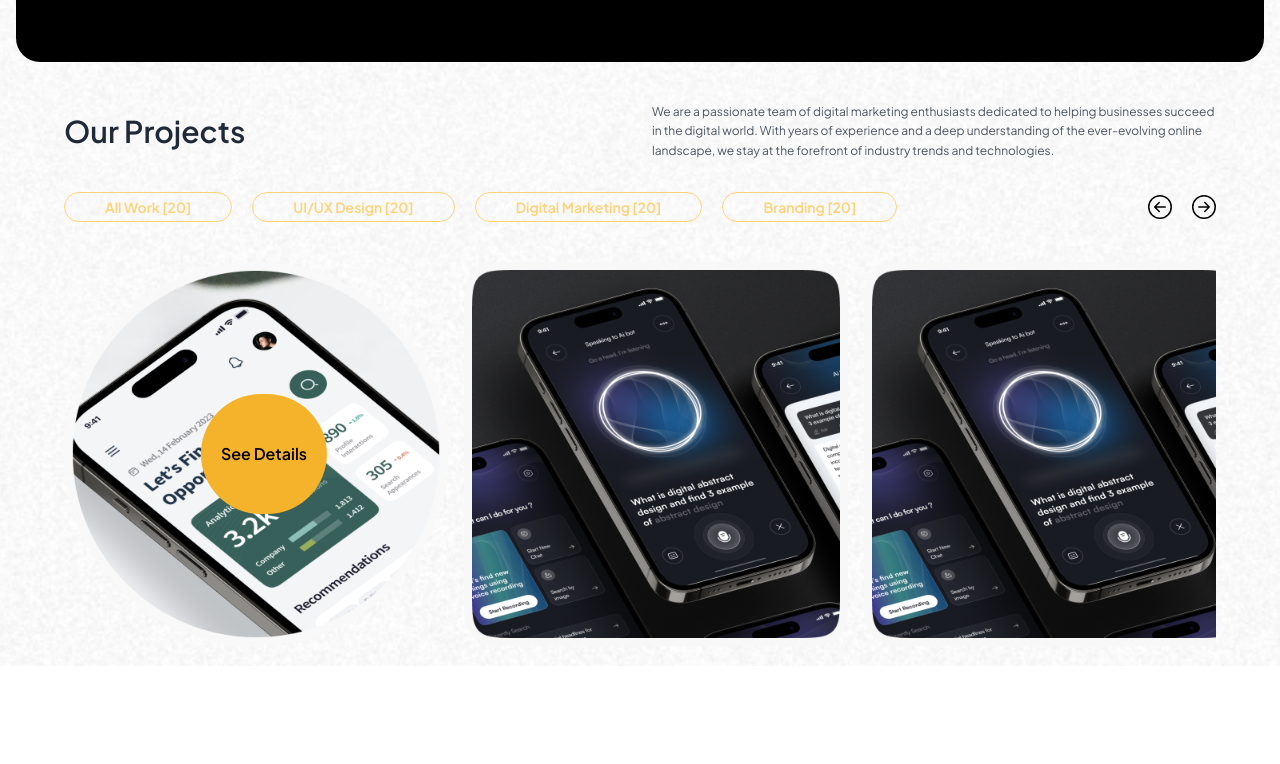
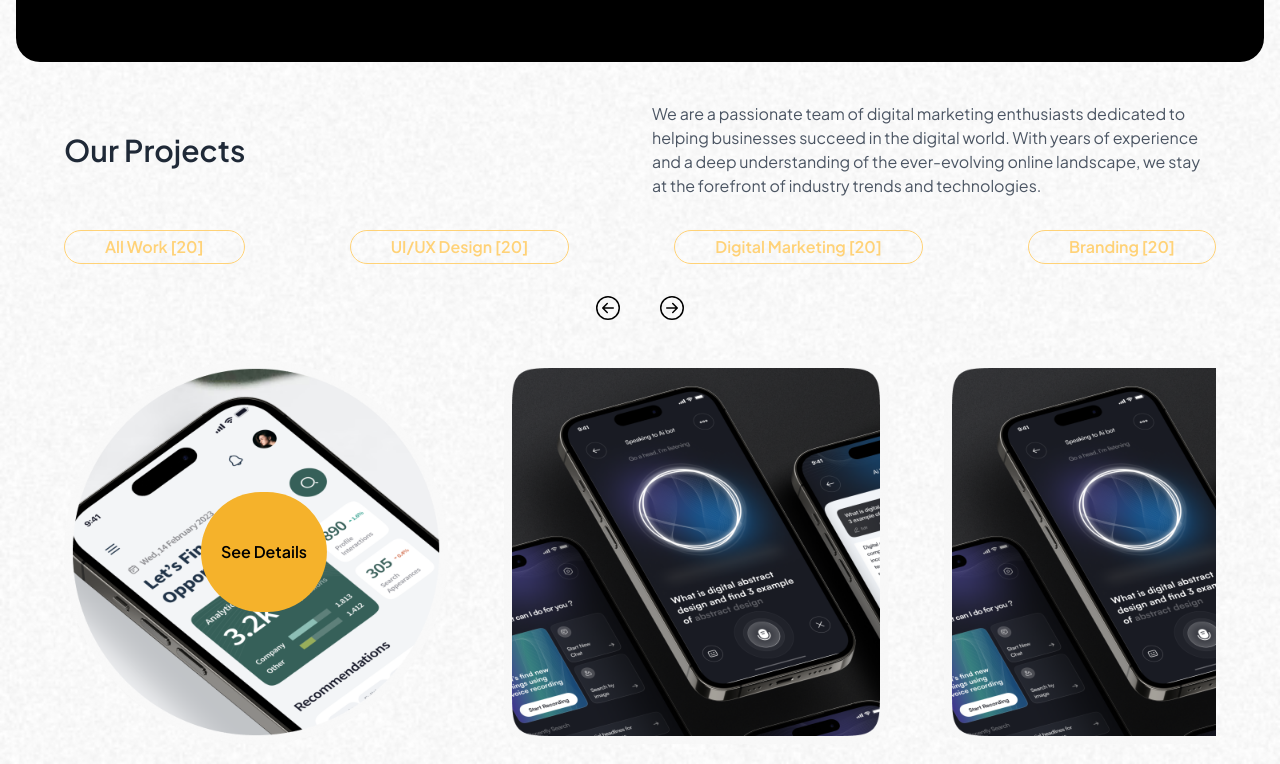
Before and after one commit to 7vTr0x7/ZoomTech, a React (Vite) app in the folder frontend/: page / in a window 1280 px wide. Shown: the part 1123-1887 px from the top of the page. Before the commit the page ends 1789 px from the top, so only its background shows below. Built offline with nearby package versions, Linux system fonts and the light colour scheme.

Commit message:
feat: Projects

```diff
--- a/frontend/src/components/home/Projects.jsx
+++ b/frontend/src/components/home/Projects.jsx
@@ -12,7 +12,7 @@ const Projects = () => {
         <p className="font-semibold text-xl md:text-3xl text-gray-800">
           Our Projects
         </p>
-        <p className="text-xs text-gray-600 leading-relaxed">
+        <p className="text-xs sm:text-sm md:text-base text-gray-600 leading-relaxed">
           We are a passionate team of digital marketing enthusiasts dedicated to
           helping businesses succeed in the digital world. With years of
           experience and a deep understanding of the ever-evolving online
@@ -21,30 +21,33 @@ const Projects = () => {
         </p>
       </div>
 
-      <div className="flex items-center justify-between mt-8">
-        <div className="flex flex-wrap gap-5">
-          <button className="px-10 py-1 rounded-3xl text-sm font-semibold hover:bg-[#FFD277] hover:text-black text-[#FFD277] border border-[#FFD277]">
+      <div className="flex flex-wrap gap-5 justify-center md:justify-between mt-8">
+        <button className="px-8 py-2 sm:px-10 sm:py-1 rounded-3xl text-sm sm:text-base font-semibold hover:bg-[#FFD277] hover:text-black text-[#FFD277] border border-[#FFD277]">
           All Work [20]
         </button>
-          <button className="px-10 py-1 rounded-3xl text-sm font-semibold hover:bg-[#FFD277] hover:text-black text-[#FFD277] border border-[#FFD277]">
+        <button className="px-8 py-2 sm:px-10 sm:py-1 rounded-3xl text-sm sm:text-base font-semibold hover:bg-[#FFD277] hover:text-black text-[#FFD277] border border-[#FFD277]">
           UI/UX Design [20]
         </button>
-          <button className="px-10 py-1 rounded-3xl text-sm font-semibold hover:bg-[#FFD277] hover:text-black text-[#FFD277] border border-[#FFD277]">
+        <button className="px-8 py-2 sm:px-10 sm:py-1 rounded-3xl text-sm sm:text-base font-semibold hover:bg-[#FFD277] hover:text-black text-[#FFD277] border border-[#FFD277]">
           Digital Marketing [20]
         </button>
-          <button className="px-10 py-1 rounded-3xl text-sm font-semibold hover:bg-[#FFD277] hover:text-black text-[#FFD277] border border-[#FFD277]">
+        <button className="px-8 py-2 sm:px-10 sm:py-1 rounded-3xl text-sm sm:text-base font-semibold hover:bg-[#FFD277] hover:text-black text-[#FFD277] border border-[#FFD277]">
           Branding [20]
         </button>
       </div>
-        <div className="flex gap-5 text-2xl items-center">
+
+      <div className="flex items-center justify-center gap-10 text-2xl mt-8">
         <BsArrowLeftCircle />
         <BsArrowRightCircle />
       </div>
-      </div>
 
-      <div className="flex items-center overflow-x-auto mt-10 scrollbar-hide">
-        <div className="relative inline-block min-w-[400px]">
-          <img alt="image" src={dribbleShot} className="h-96 object-cover" />
+      <div className="flex items-center overflow-x-auto mt-10 scrollbar-hide space-x-6 sm:space-x-10">
+        <div className="relative inline-block min-w-[300px] sm:min-w-[400px]">
+          <img
+            alt="image"
+            src={dribbleShot}
+            className="h-72 sm:h-96 object-cover"
+          />
           <div
             className="bg-[#F5B22B] absolute px-5 py-12 rounded-full text-center text-white"
             style={{
@@ -56,14 +59,26 @@ const Projects = () => {
           </div>
         </div>
 
-        <div className="relative inline-block min-w-[400px]">
-          <img alt="image" src={dribbleShot1} className="h-96 object-cover" />
+        <div className="relative inline-block min-w-[300px] sm:min-w-[400px]">
+          <img
+            alt="image"
+            src={dribbleShot1}
+            className="h-72 sm:h-96 object-cover"
+          />
         </div>
-        <div className="relative inline-block min-w-[400px]">
-          <img alt="image" src={dribbleShot1} className="h-96 object-cover" />
+        <div className="relative inline-block min-w-[300px] sm:min-w-[400px]">
+          <img
+            alt="image"
+            src={dribbleShot1}
+            className="h-72 sm:h-96 object-cover"
+          />
         </div>
-        <div className="relative inline-block min-w-[400px]">
-          <img alt="image" src={dribbleShot1} className="h-96 object-cover" />
+        <div className="relative inline-block min-w-[300px] sm:min-w-[400px]">
+          <img
+            alt="image"
+            src={dribbleShot1}
+            className="h-72 sm:h-96 object-cover"
+          />
         </div>
       </div>
     </div>
```
Lines whose indentation alone changed are shown as unchanged.
